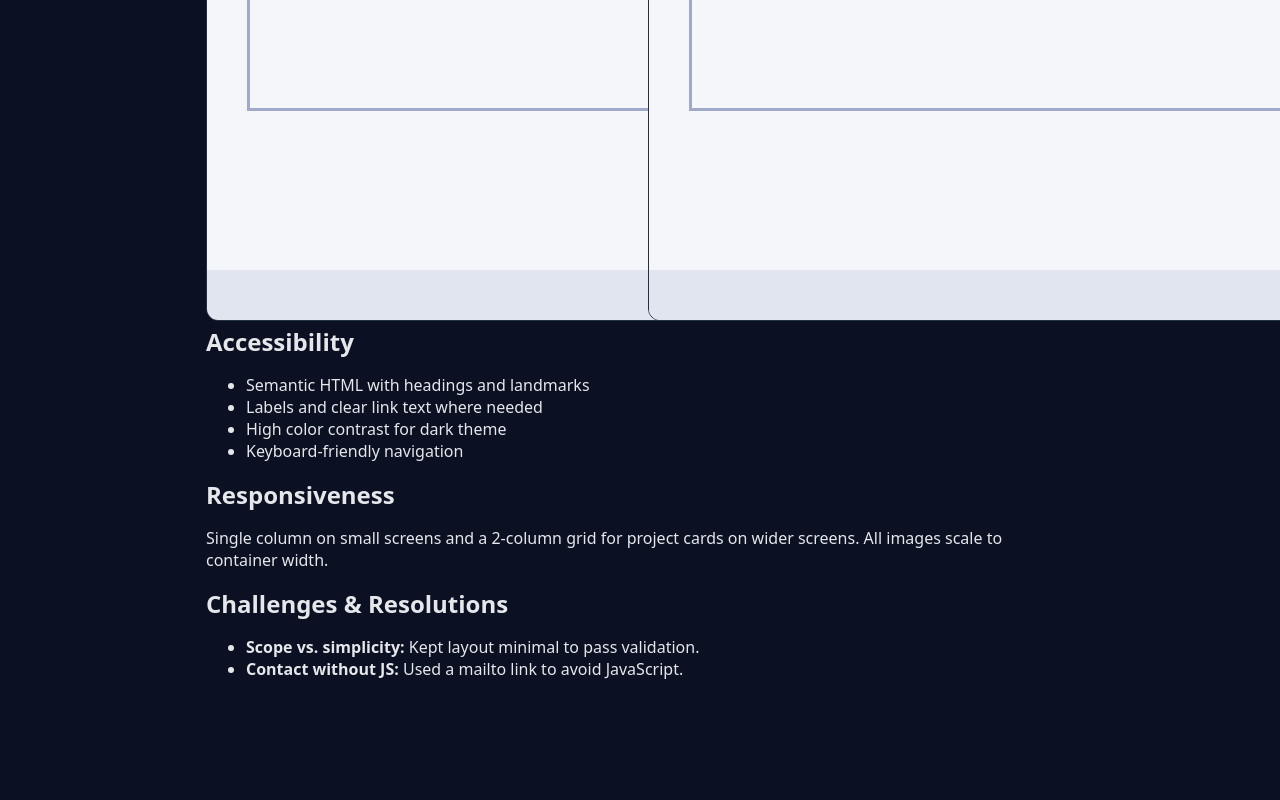
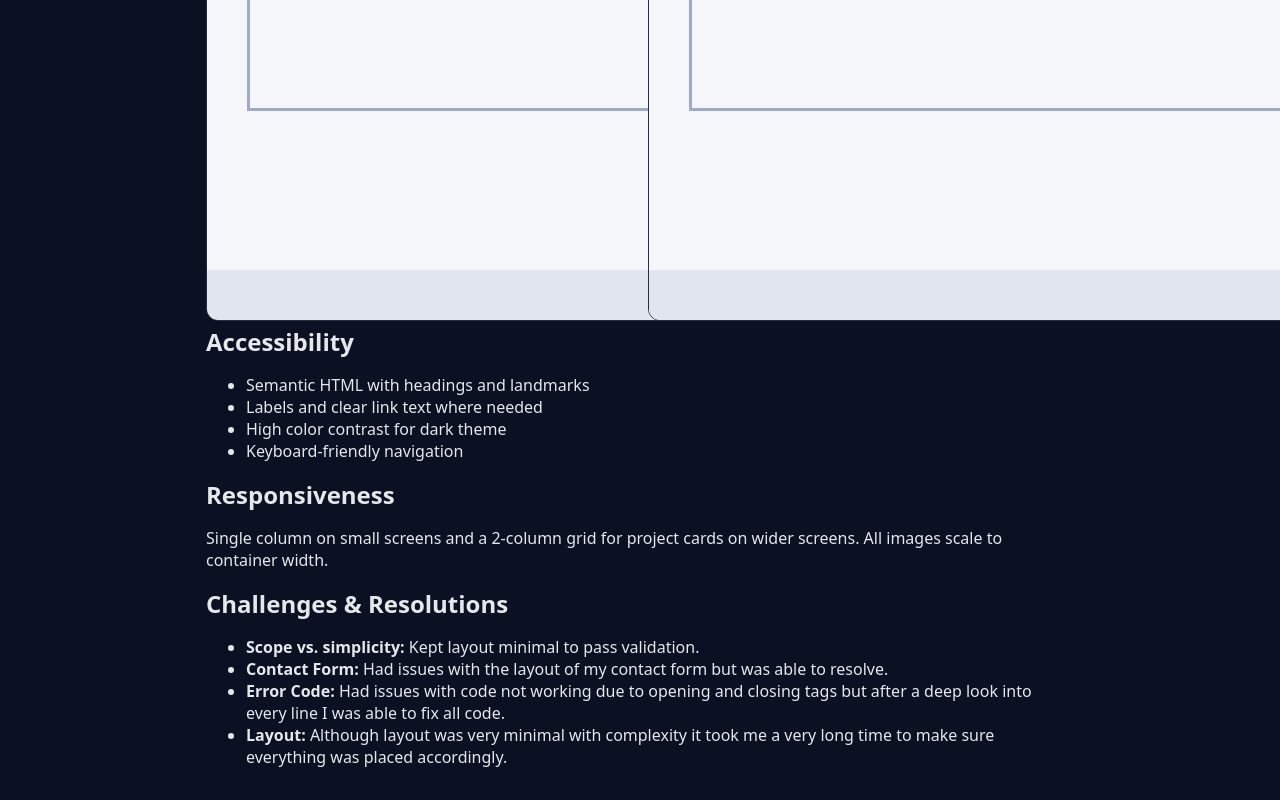
Before and after one commit to WillFoster18/william_foster_final_cs3017, a plain HTML site: page design-report.html in a window 1280 px wide. Shown: the part 1072-1872 px from the top of the page. Before the commit the page ends 1784 px from the top, so only its background shows below. Drawn offline with Linux system fonts and the light colour scheme.

Commit message:
Revise challenges and resolutions in design report
Updated challenges and resolutions section with specific issues and fixes.

```diff
--- a/design-report.html
+++ b/design-report.html
@@ -39,7 +39,9 @@
   <h2>Challenges & Resolutions</h2>
   <ul>
     <li><strong>Scope vs. simplicity:</strong> Kept layout minimal to pass validation.</li>
-    <li><strong>Contact without JS:</strong> Used a mailto link to avoid JavaScript.</li>
+    <li><strong>Contact Form:</strong> Had issues with the layout of my contact form but was able to resolve.</li>
+      <li><strong>Error Code:</strong> Had issues with code not working due to opening and closing tags but after a deep look into every line I was able to fix all code.</li>
+     <li><strong>Layout:</strong> Although layout was very minimal with complexity it took me a very long time to make sure everything was placed accordingly.</li>
   </ul>
 
 </div>
```
